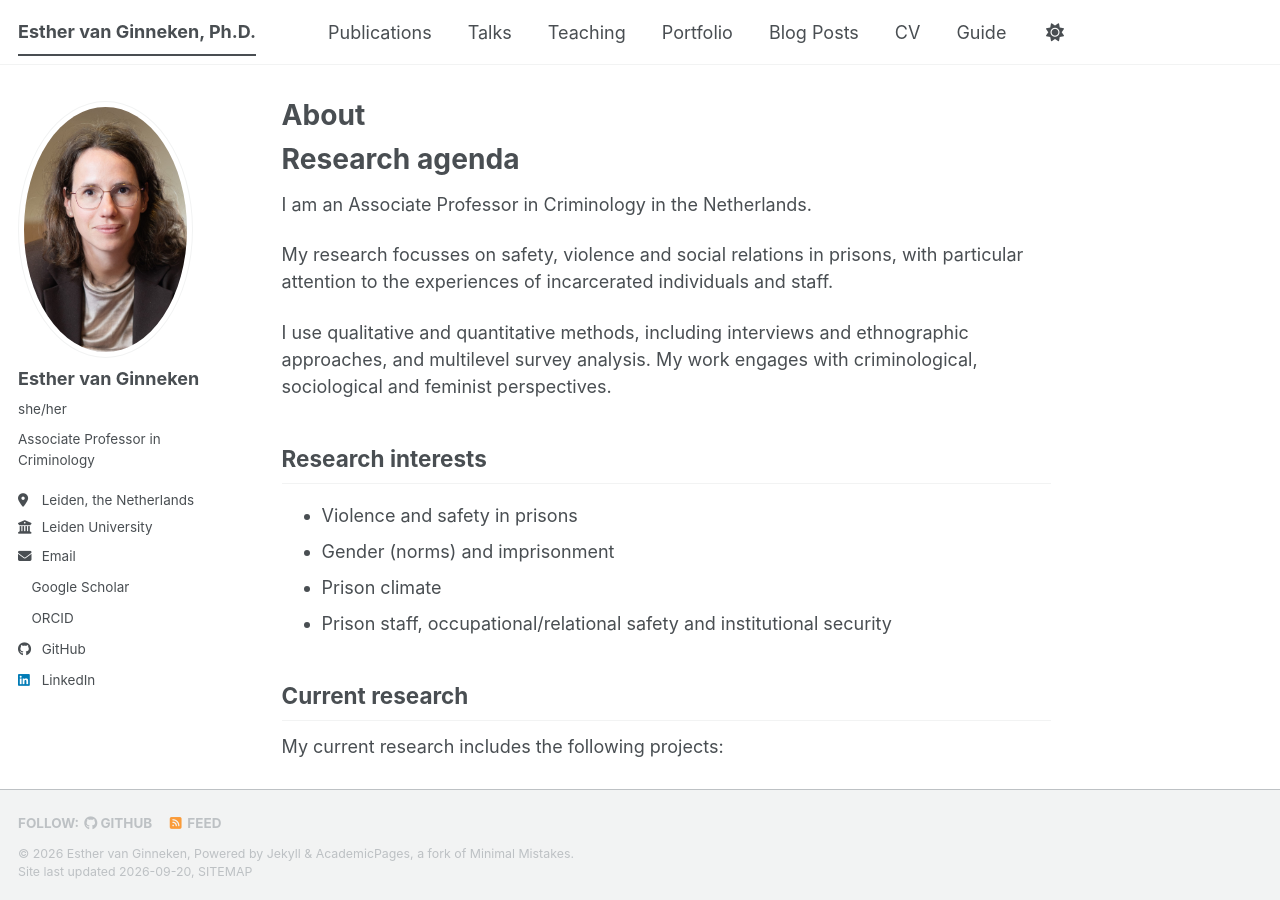
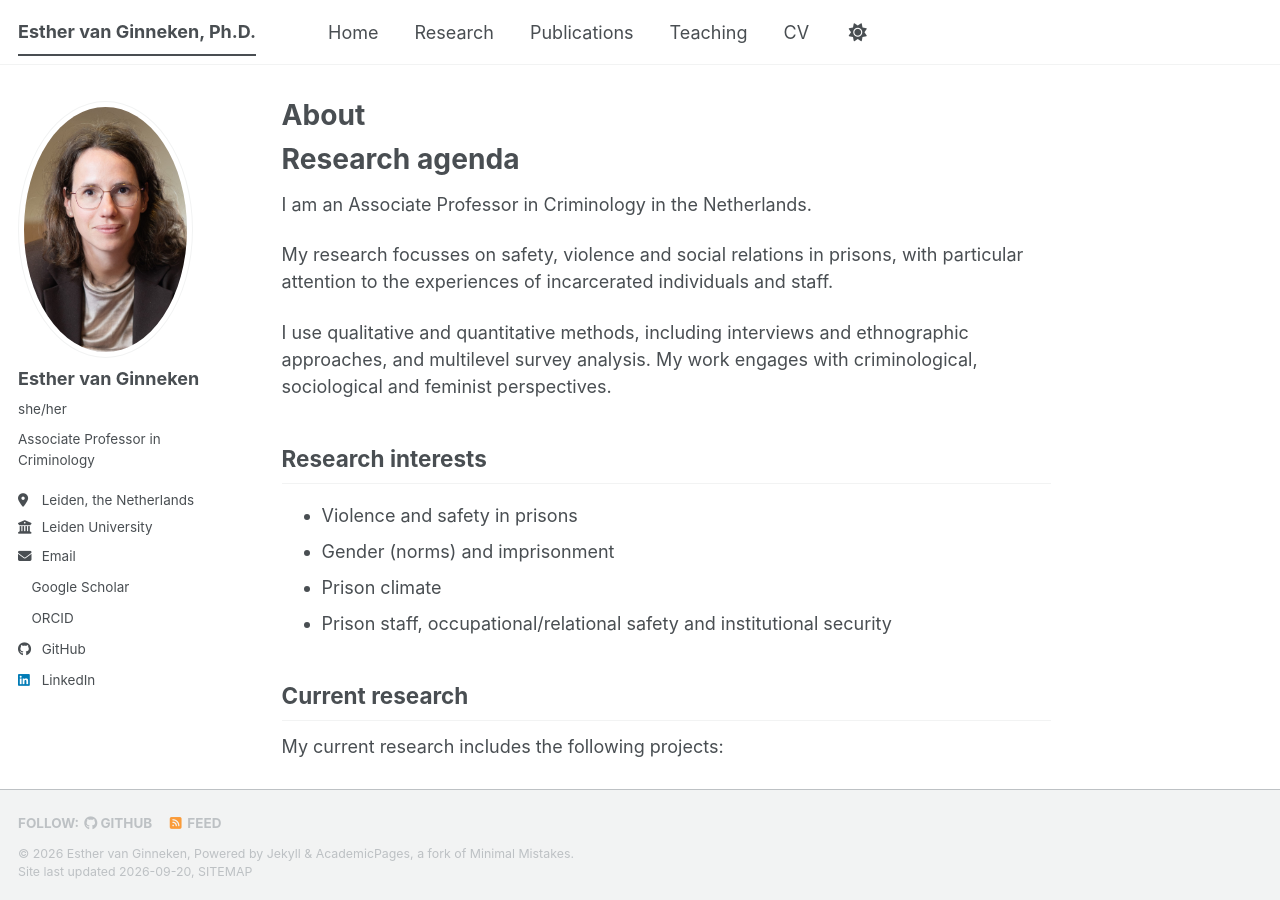
Before and after one commit to EsthervanGinneken/EsthervanGinneken.github.io, a Jekyll site: the page built from _pages/about.md, in a window 1280 px wide and 900 px high. Built offline with Jekyll 4.4.1, drawn with Linux system fonts in a browser that asks for light colours; a style sheet for code colours, icons or effects is not loaded.

Commit message:
Update navigation by removing unused links
Removed several navigation items including Talks, Portfolio, Blog Posts, and Guide.

```diff
--- a/_data/navigation.yml
+++ b/_data/navigation.yml
@@ -8,26 +8,17 @@
 #      Markdown formatted page while the second is generated using JSON.
 
 main:
+  - title: "Home"
+    url: /
+
+  - title: "Research"
+    url: /research/
+
   - title: "Publications"
     url: /publications/
-
-  - title: "Talks"
-    url: /talks/
 
   - title: "Teaching"
     url: /teaching/
 
-  - title: "Portfolio"
-    url: /portfolio/
-
-  - title: "Blog Posts"
-    url: /year-archive/
-
   - title: "CV"
     url: /cv/
-
-  # - title: "CV"
-  #   url: /cv-json/
-
-  - title: "Guide"
-    url: /markdown/
```
